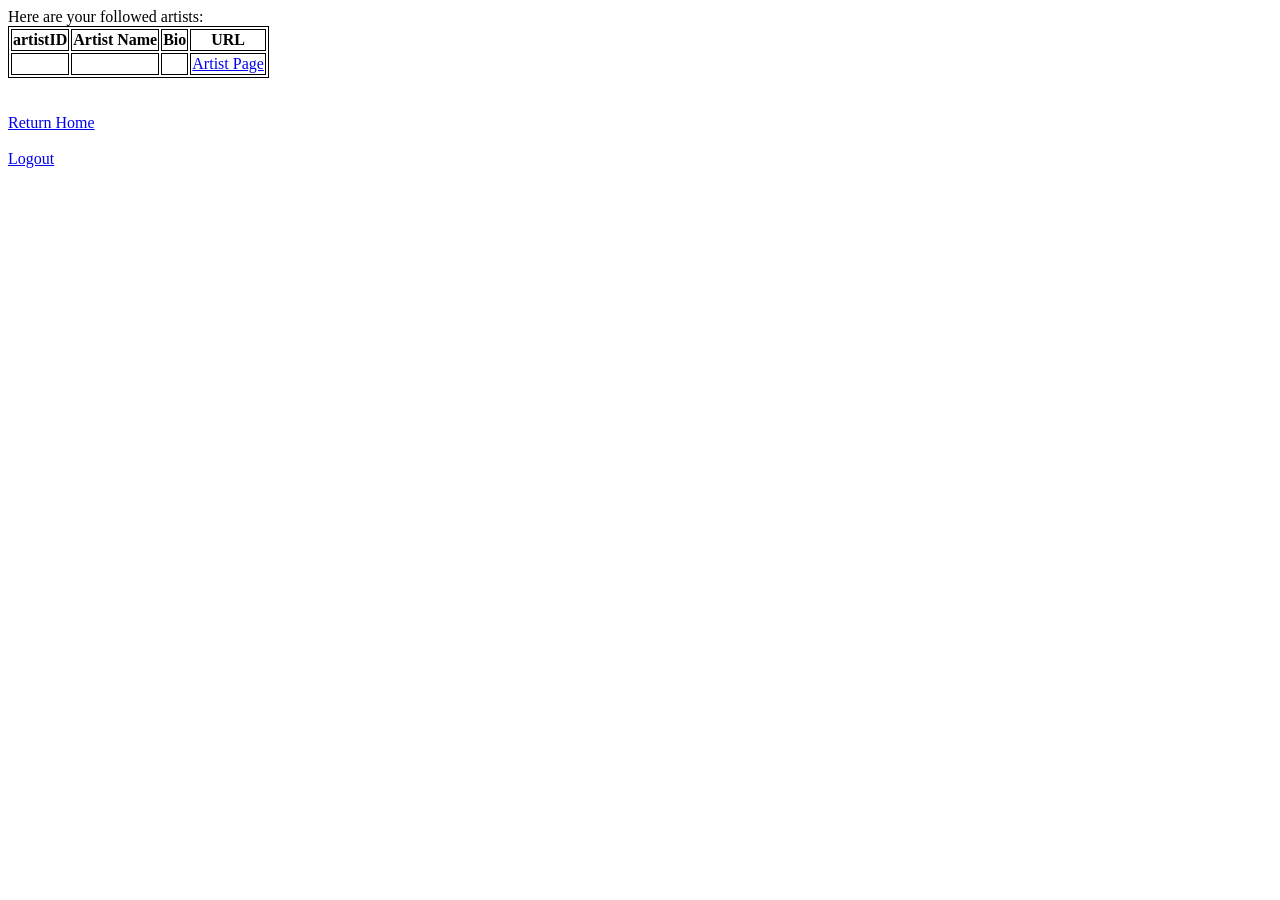
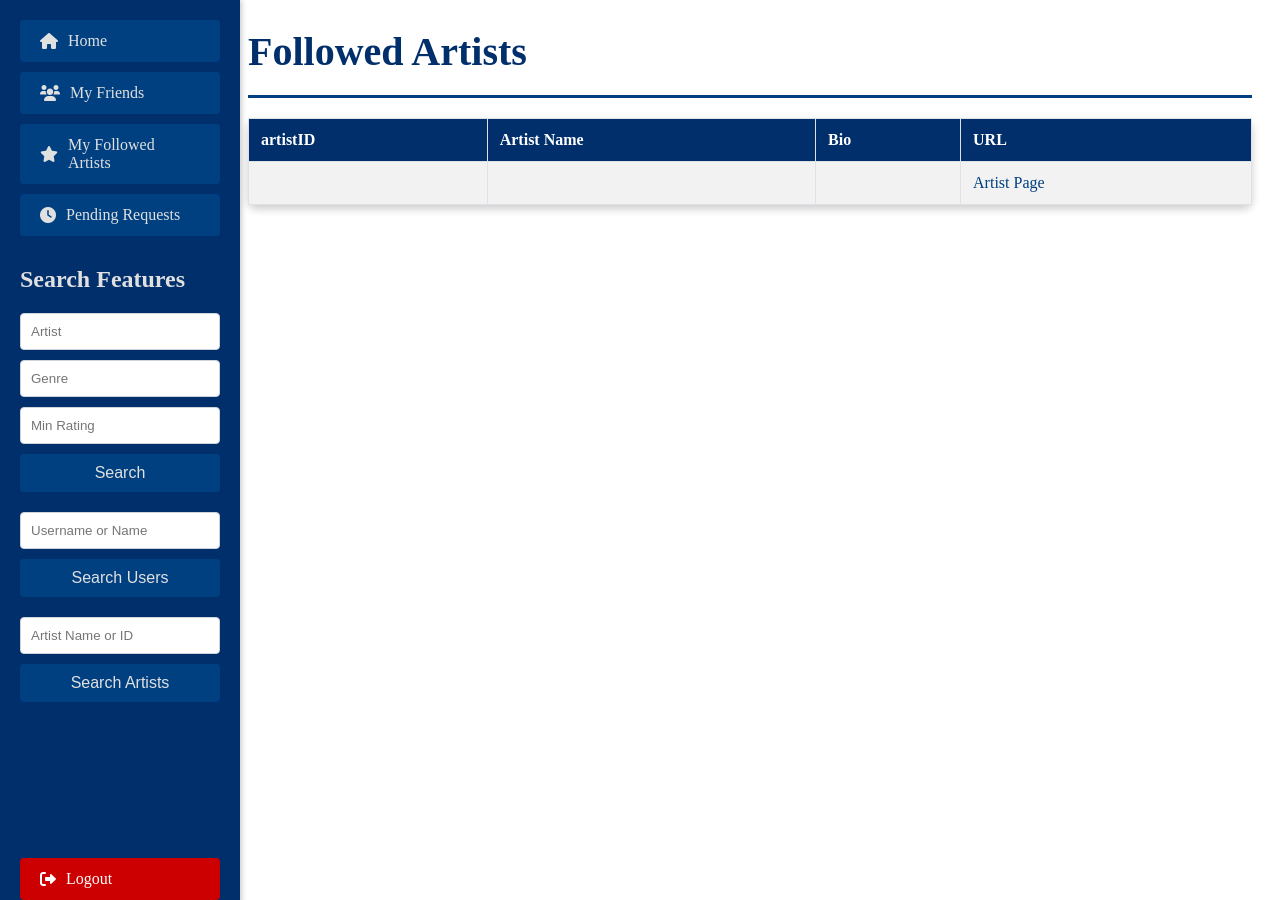
Before and after one commit to devmcdonald/FatEar-web-application, a Flask app: page /followed_artists in a window 1280 px wide. Run offline with Flask 3, Linux system fonts and the light colour scheme; the visitor is signed in with stand-in values (Sample User, id 1); tables that the repository leaves empty hold one stand-in row (values such as "Sample post"); a database or web service that is not in the repository returns one stand-in record (values such as "Sample title"); some libraries are stand-ins or nearby versions.

Commit message:
Updated followed artists css

```diff
--- a/templates/base.html
+++ b/templates/base.html
@@ -9,7 +9,7 @@
 <body>
 
     <div class="sidebar">
-        <a href="/" class="btn">
+        <a href="/home" class="btn">
             <i class="fas fa-home"></i> Home
         </a>
         <a href="/curr_friends" class="btn">
--- a/templates/followed_artists.html
+++ b/templates/followed_artists.html
@@ -1,19 +1,11 @@
-<html>
+{% extends 'base.html' %}
 
+{% block content %}
 <head>
+    <h1>Followed Artists</h1>
 </head>
 
 <body>
-
-    <style type="text/css">
-        table,
-        th,
-        td {
-            border: 1px solid black;
-        }
-    </style>
-
-    Here are your followed artists:
 
     <table>
         <th>artistID</th>
@@ -31,14 +23,6 @@
         {% endfor %}
     </table>
 
-    <br>
-    <br>
-    <a href="/home">Return Home</a>
-    <br>
-    <br>
-    <a href="/logout">Logout</a>
-
 </body>
 
-
-</html>
+{% endblock %}
```
